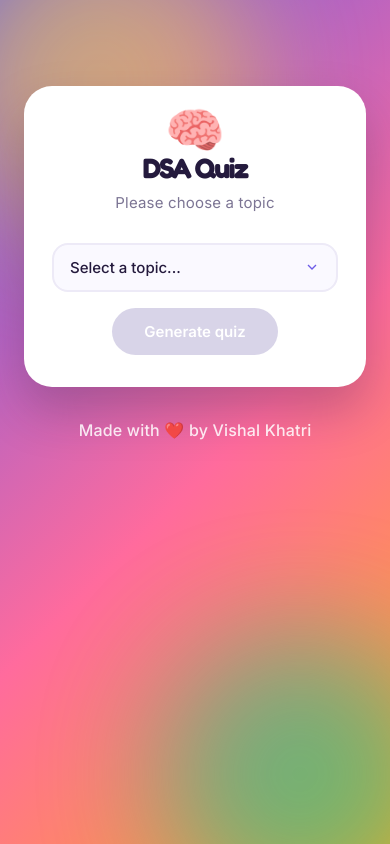
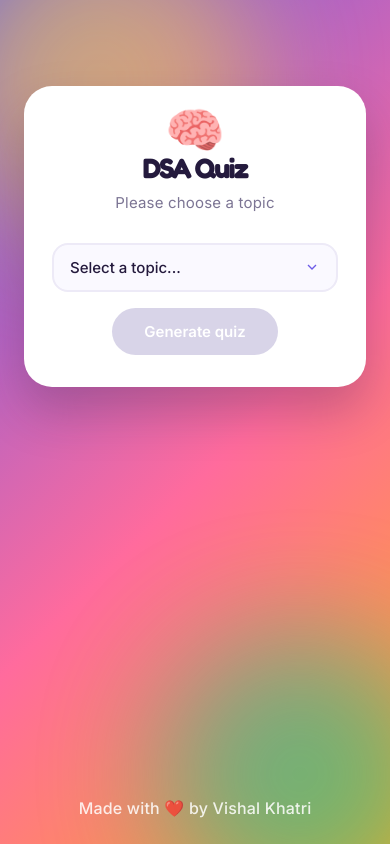
Before and after one commit to vishalk2047/Quiz, a React (Vite) app: page / in a window 390 px wide. Built offline with nearby package versions, Linux system fonts and the light colour scheme.

Commit message:
Add missing SiteCredit component

```diff
--- a/src/components/Quiz.css
+++ b/src/components/Quiz.css
@@ -31,7 +31,7 @@ html, body {
     min-height: 100vh;
     justify-content: flex-start;
     padding-top: 86px;
-    padding-bottom: 64px;
+    padding-bottom: 24px;
   }
 }
 
@@ -256,7 +256,8 @@ html, body {
   font-weight: 500;
   color: #FFFFFF !important;
   opacity: 0.85;
-  margin-top: 8px;
+  margin-top: auto;
+  padding-top: 24px;
   z-index: 2;
 }
 
```
